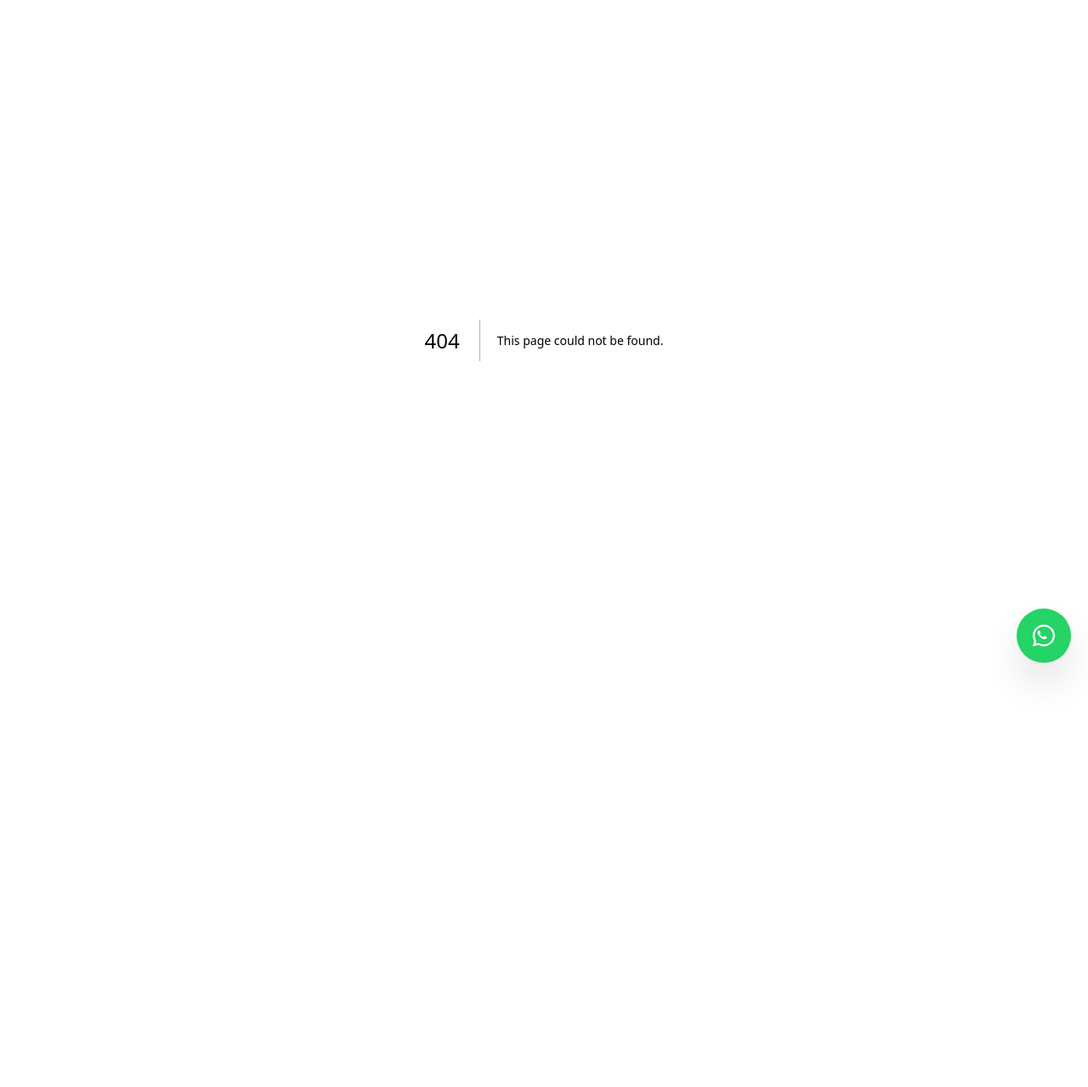
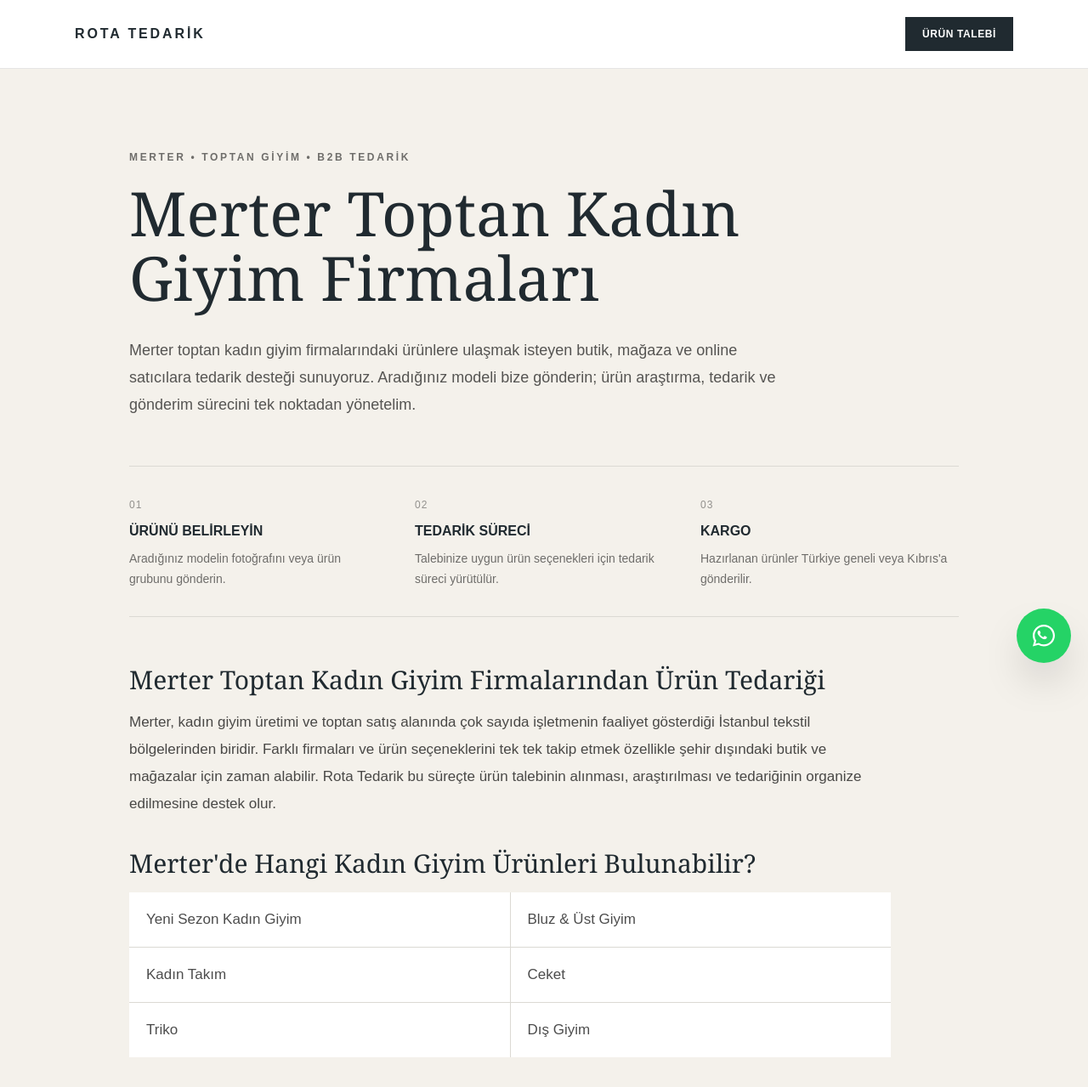
Before and after one commit to Dogukanboltul/kadingiyimtedarik, a Next.js app: page /blog/merter-toptan-kadin-giyim-firmalari in a window 1280 px wide. Before the commit this address had no page. Shown: the top 1279 px of the page at 85% size. Before the commit the page ends 800 px from the top, so only its background shows below. Built offline with nearby package versions, Linux system fonts and the light colour scheme.

Commit message:
Merter toptan kadin giyim firmalari SEO blogu eklendi

```diff
--- /dev/null
+++ b/app/blog/merter-toptan-kadin-giyim-firmalari/page.tsx
@@ -0,0 +1,198 @@
+import type { Metadata } from "next";
+import Link from "next/link";
+
+export const metadata: Metadata = {
+  title: "Merter Toptan Kadın Giyim Firmaları | Rota Tedarik",
+  description:
+    "Merter toptan kadın giyim firmalarından ürün arayan butik ve mağazalar için tedarik desteği. Merter kadın giyim ürünlerini bulun, tedarik edin ve adresinize gönderin.",
+  alternates: {
+    canonical:
+      "https://kadingiyimtedarik.com/blog/merter-toptan-kadin-giyim-firmalari",
+  },
+};
+
+const whatsapp =
+  "https://wa.me/905324975361?text=Merhaba%2C%20Merter%20toptan%20kad%C4%B1n%20giyim%20%C3%BCr%C3%BCnleri%20i%C3%A7in%20tedarik%20deste%C4%9Fi%20istiyorum.";
+
+const categories = [
+  "Yeni Sezon Kadın Giyim",
+  "Bluz & Üst Giyim",
+  "Kadın Takım",
+  "Ceket",
+  "Triko",
+  "Dış Giyim",
+];
+
+export default function Page() {
+  return (
+    <main className="min-h-screen bg-[#f4f1eb] text-[#202a30]">
+      <header className="border-b border-black/10 bg-white">
+        <div className="mx-auto flex max-w-6xl items-center justify-between px-6 py-5">
+          <Link href="/" className="font-semibold tracking-[.18em]">
+            ROTA TEDARİK
+          </Link>
+
+          <a
+            href={whatsapp}
+            target="_blank"
+            rel="noopener noreferrer"
+            className="bg-[#202a30] px-5 py-3 text-xs font-bold tracking-wider text-white"
+          >
+            ÜRÜN TALEBİ
+          </a>
+        </div>
+      </header>
+
+      <article className="mx-auto max-w-5xl px-6 py-16 md:py-24">
+        <p className="mb-5 text-xs font-bold tracking-[.22em] text-black/55">
+          MERTER • TOPTAN GİYİM • B2B TEDARİK
+        </p>
+
+        <h1 className="max-w-4xl font-serif text-5xl leading-[1.05] md:text-7xl">
+          Merter Toptan Kadın Giyim Firmaları
+        </h1>
+
+        <p className="mt-8 max-w-3xl text-lg leading-8 text-black/65">
+          Merter toptan kadın giyim firmalarındaki ürünlere ulaşmak isteyen
+          butik, mağaza ve online satıcılara tedarik desteği sunuyoruz.
+          Aradığınız modeli bize gönderin; ürün araştırma, tedarik ve gönderim
+          sürecini tek noktadan yönetelim.
+        </p>
+
+        <div className="my-14 border-y border-black/10 py-8">
+          <div className="grid gap-8 md:grid-cols-3">
+            <div>
+              <span className="text-xs tracking-widest text-black/40">01</span>
+              <h2 className="mt-2 font-semibold">ÜRÜNÜ BELİRLEYİN</h2>
+              <p className="mt-2 text-sm leading-6 text-black/55">
+                Aradığınız modelin fotoğrafını veya ürün grubunu gönderin.
+              </p>
+            </div>
+
+            <div>
+              <span className="text-xs tracking-widest text-black/40">02</span>
+              <h2 className="mt-2 font-semibold">TEDARİK SÜRECİ</h2>
+              <p className="mt-2 text-sm leading-6 text-black/55">
+                Talebinize uygun ürün seçenekleri için tedarik süreci yürütülür.
+              </p>
+            </div>
+
+            <div>
+              <span className="text-xs tracking-widest text-black/40">03</span>
+              <h2 className="mt-2 font-semibold">KARGO</h2>
+              <p className="mt-2 text-sm leading-6 text-black/55">
+                Hazırlanan ürünler Türkiye geneli veya Kıbrıs'a gönderilir.
+              </p>
+            </div>
+          </div>
+        </div>
+
+        <section className="max-w-4xl space-y-9 text-[17px] leading-8 text-black/70">
+          <div>
+            <h2 className="mb-4 font-serif text-3xl text-[#202a30]">
+              Merter Toptan Kadın Giyim Firmalarından Ürün Tedariği
+            </h2>
+            <p>
+              Merter, kadın giyim üretimi ve toptan satış alanında çok sayıda
+              işletmenin faaliyet gösterdiği İstanbul tekstil bölgelerinden
+              biridir. Farklı firmaları ve ürün seçeneklerini tek tek takip
+              etmek özellikle şehir dışındaki butik ve mağazalar için zaman
+              alabilir. Rota Tedarik bu süreçte ürün talebinin alınması,
+              araştırılması ve tedariğinin organize edilmesine destek olur.
+            </p>
+          </div>
+
+          <div>
+            <h2 className="mb-4 font-serif text-3xl text-[#202a30]">
+              Merter'de Hangi Kadın Giyim Ürünleri Bulunabilir?
+            </h2>
+
+            <div className="grid gap-px bg-black/10 sm:grid-cols-2">
+              {categories.map((category) => (
+                <div key={category} className="bg-white px-5 py-4">
+                  {category}
+                </div>
+              ))}
+            </div>
+          </div>
+
+          <div>
+            <h2 className="mb-4 font-serif text-3xl text-[#202a30]">
+              Butik ve Mağazalar İçin Merter Tedarik Hizmeti
+            </h2>
+            <p>
+              İstanbul dışında faaliyet gösteren işletmeler de Merter kadın
+              giyim ürünleri için tedarik talebi oluşturabilir. Aradığınız
+              ürünün görselini WhatsApp üzerinden ileterek ürün araştırması
+              başlatabilirsiniz. Böylece her ürün arayışında fiziksel olarak
+              Merter'e gelmeden tedarik sürecini yönetebilirsiniz.
+            </p>
+          </div>
+
+          <div>
+            <h2 className="mb-4 font-serif text-3xl text-[#202a30]">
+              Merter Toptan Kadın Giyim Ürünlerini Nasıl Tedarik Edebilirsiniz?
+            </h2>
+            <p>
+              İhtiyacınız olan ürün grubunu, modeli veya ürün fotoğrafını bize
+              iletin. Talebiniz doğrultusunda uygun tedarik seçenekleri
+              araştırılır. Ürün ve sipariş detayları netleştikten sonra
+              hazırlanan siparişin gönderim süreci organize edilir.
+            </p>
+          </div>
+
+          <div>
+            <h2 className="mb-4 font-serif text-3xl text-[#202a30]">
+              Merter'den Türkiye Geneli Kadın Giyim Tedariği
+            </h2>
+            <p>
+              Rota Tedarik ile Merter'deki kadın giyim ürünleri için İstanbul
+              dışından da talep oluşturabilirsiniz. Türkiye'nin farklı
+              şehirlerindeki butik, mağaza ve online satıcılara ürün gönderimi
+              yapılabilir. Kıbrıs için de tedarik ve gönderim talepleri
+              değerlendirilmektedir.
+            </p>
+          </div>
+        </section>
+
+        <div className="mt-14 bg-[#202a30] p-8 text-white md:p-12">
+          <p className="text-xs font-bold tracking-[.2em] text-white/60">
+            MERTER ÜRÜN TEDARİĞİ
+          </p>
+
+          <h2 className="mt-4 max-w-2xl font-serif text-3xl md:text-4xl">
+            Aradığınız modeli bize gönderin.
+          </h2>
+
+          <p className="mt-4 max-w-2xl leading-7 text-white/65">
+            Kadın giyim ürününün fotoğrafını WhatsApp üzerinden iletin.
+            Tedarik seçeneklerini kontrol ederek süreci başlatalım.
+          </p>
+
+          <a
+            href={whatsapp}
+            target="_blank"
+            rel="noopener noreferrer"
+            className="mt-7 inline-block bg-[#f4f1eb] px-7 py-4 text-sm font-bold text-[#202a30]"
+          >
+            WHATSAPP'TAN ÜRÜN GÖNDER →
+          </a>
+        </div>
+
+        <div className="mt-10 flex flex-wrap gap-6 border-t border-black/10 pt-8 text-sm font-semibold">
+          <Link href="/blog/merter-toptan-kadin-giyim">
+            Merter Toptan Kadın Giyim →
+          </Link>
+
+          <Link href="/blog/merter-kadin-giyim-toptancisi">
+            Merter Kadın Giyim Toptancısı →
+          </Link>
+
+          <Link href="/blog/kadin-giyim-tedarikcisi">
+            Kadın Giyim Tedarikçisi →
+          </Link>
+        </div>
+      </article>
+    </main>
+  );
+}
```
